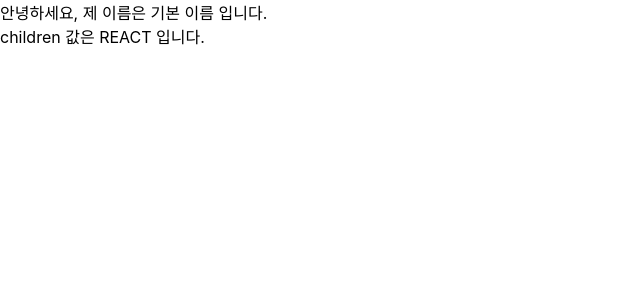
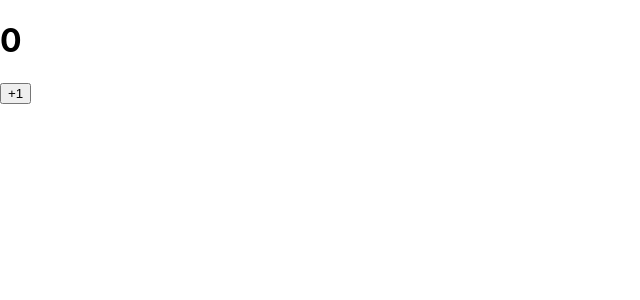
Before and after one commit to seilylook/React_project, a React (Create React App) app: page / in a window 1280 px wide. Shown: the top 300 px of the page, without its empty margins (0-640 px from the left). Built offline with nearby package versions, Linux system fonts and the light colour scheme.

Commit message:
5 commit

```diff
--- a/src/App.js
+++ b/src/App.js
@@ -1,8 +1,8 @@
 import React from "react";
-import MyComponent from "./MyComponent";
+import Counter from "./Counter";
 
 const App = () => {
-  return <MyComponent> REACT </MyComponent>;
+  return <Counter />;
 };
 
 export default App;
--- /dev/null
+++ b/src/Counter.js
@@ -0,0 +1,28 @@
+import React, { Component } from "react";
+
+class Counter extends Component {
+  constructor(props) {
+    super(props);
+    this.state = {
+      number: 0
+    };
+  }
+
+  render() {
+    const { number } = this.state;
+    return (
+      <div>
+        <h1>{number}</h1>
+        <button
+          onClick={() => {
+            this.setState({ number: number + 1 });
+          }}
+        >
+          +1
+        </button>
+      </div>
+    );
+  }
+}
+
+export default Counter;
--- a/src/MyComponent.js
+++ /dev/null
@@ -1,18 +0,0 @@
-import React from "react";
-
-const MyComponent = props => {
-  const { name, children } = props;
-  return (
-    <div>
-      안녕하세요, 제 이름은 {name} 입니다. <br />
-      children 값은 {children}
-      입니다.
-    </div>
-  );
-};
-
-MyComponent.defaultProps = {
-  name: "기본 이름"
-};
-
-export default MyComponent;
```
